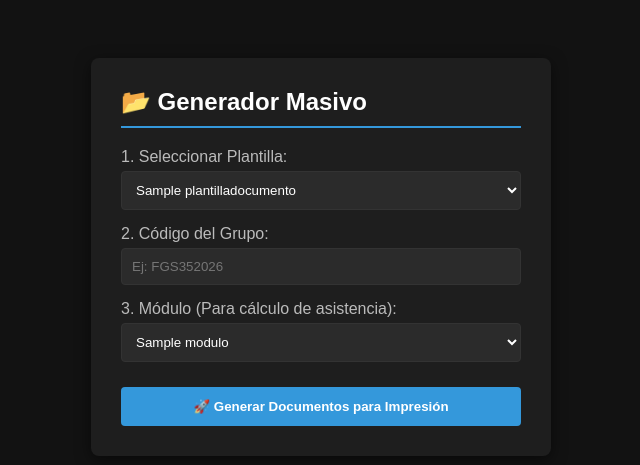
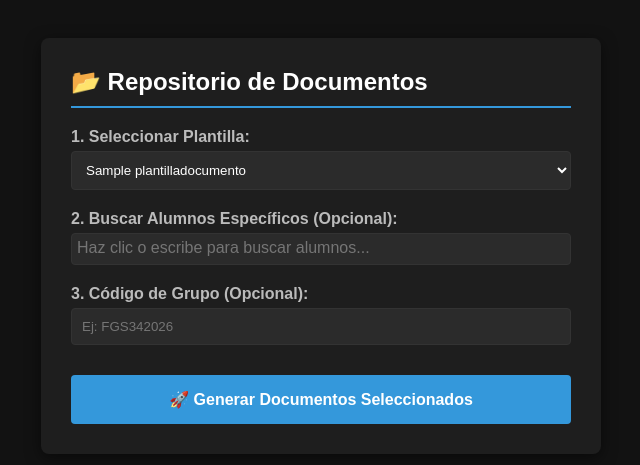
Before and after one commit to contactoeisenseguridad/sistema, a Django app: page /repositorio-documentos/ in a window 1280 px wide. Shown: the top 465 px of the page, without its empty margins (319-959 px from the left). Run offline with Django 5.2, Linux system fonts and the light colour scheme; tables that the repository leaves empty hold one stand-in row (values such as "Sample post"); some libraries are stand-ins or nearby versions.

Commit message:
Tomando la rienda

```diff
--- a/alumnos/templates/repositorio/repositorio-documentos.html
+++ b/alumnos/templates/repositorio/repositorio-documentos.html
@@ -2,40 +2,56 @@
 <html lang="es">
 <head>
     <meta charset="UTF-8">
-    <title>Generador de Documentos - OTEC UNO</title>
+    <title>Generador Masivo - OTEC UNO</title>
+    <link href="https://cdn.jsdelivr.net/npm/select2@4.1.0-rc.0/dist/css/select2.min.css" rel="stylesheet" />
     <style>
-        body { font-family: sans-serif; background: #121212; color: white; display: flex; justify-content: center; padding-top: 50px; }
-        .card { background: #1e1e1e; padding: 30px; border-radius: 8px; box-shadow: 0 4px 15px rgba(0,0,0,0.5); width: 400px; }
+        body { font-family: sans-serif; background: #121212; color: white; display: flex; justify-content: center; padding-top: 30px; }
+        .card { background: #1e1e1e; padding: 30px; border-radius: 8px; box-shadow: 0 4px 15px rgba(0,0,0,0.5); width: 500px; }
         h2 { border-bottom: 2px solid #3498db; padding-bottom: 10px; margin-top: 0; }
-        label { display: block; margin: 15px 0 5px; color: #bbb; }
-        select, input { width: 100%; padding: 10px; border-radius: 4px; border: 1px solid #333; background: #2b2b2b; color: white; box-sizing: border-box; }
-        button { width: 100%; margin-top: 25px; padding: 12px; background: #3498db; border: none; color: white; font-weight: bold; cursor: pointer; border-radius: 4px; }
+        label { display: block; margin: 20px 0 5px; color: #bbb; font-weight: bold; }
+        select, input { width: 100%; padding: 10px; border-radius: 4px; background: #2b2b2b; color: white; border: 1px solid #333; box-sizing: border-box; }
+        .select2-container--default .select2-selection--multiple { background-color: #2b2b2b; border: 1px solid #333; }
+        .select2-container--default .select2-selection--multiple .select2-selection__choice { background-color: #3498db; border: none; color: white; }
+        button { width: 100%; margin-top: 30px; padding: 15px; background: #3498db; border: none; color: white; font-weight: bold; cursor: pointer; border-radius: 4px; font-size: 16px; }
         button:hover { background: #2980b9; }
     </style>
 </head>
 <body>
     <div class="card">
-        <h2>📂 Generador Masivo</h2>
+        <h2>📂 Repositorio de Documentos</h2>
         <form method="POST">
-            {% csrf_token %} <label>1. Seleccionar Plantilla:</label>
+            {% csrf_token %}
+
+            <label>1. Seleccionar Plantilla:</label>
             <select name="plantilla" required>
                 {% for p in plantillas %}
                     <option value="{{ p.id }}">{{ p.nombre }}</option>
                 {% endfor %}
             </select>
 
-            <label>2. Código del Grupo:</label>
-            <input type="text" name="grupo" placeholder="Ej: FGS352026" required>
-
-            <label>3. Módulo (Para cálculo de asistencia):</label>
-            <select name="modulo" required>
-                {% for m in modulos %}
-                    <option value="{{ m.id }}">{{ m.nombre }}</option>
+            <label>2. Buscar Alumnos Específicos (Opcional):</label>
+            <select name="alumnos_ids" id="alumnos_select" multiple="multiple">
+                {% for a in todos_los_alumnos %}
+                    <option value="{{ a.id }}">{{ a.rut }} - {{ a.nombres }} {{ a.apellidos }}</option>
                 {% endfor %}
             </select>
 
-            <button type="submit">🚀 Generar Documentos para Impresión</button>
+            <label>3. Código de Grupo (Opcional):</label>
+            <input type="text" name="grupo" placeholder="Ej: FGS342026">
+
+            <button type="submit">🚀 Generar Documentos Seleccionados</button>
         </form>
     </div>
+
+    <script src="https://code.jquery.com/jquery-3.6.0.min.js"></script>
+    <script src="https://cdn.jsdelivr.net/npm/select2@4.1.0-rc.0/dist/js/select2.min.js"></script>
+    <script>
+        $(document).ready(function() {
+            $('#alumnos_select').select2({
+                placeholder: "Haz clic o escribe para buscar alumnos...",
+                allowClear: true
+            });
+        });
+    </script>
 </body>
 </html>
```
Also changed, not shown: alumnos/admin.py (+21 -19 lines).
